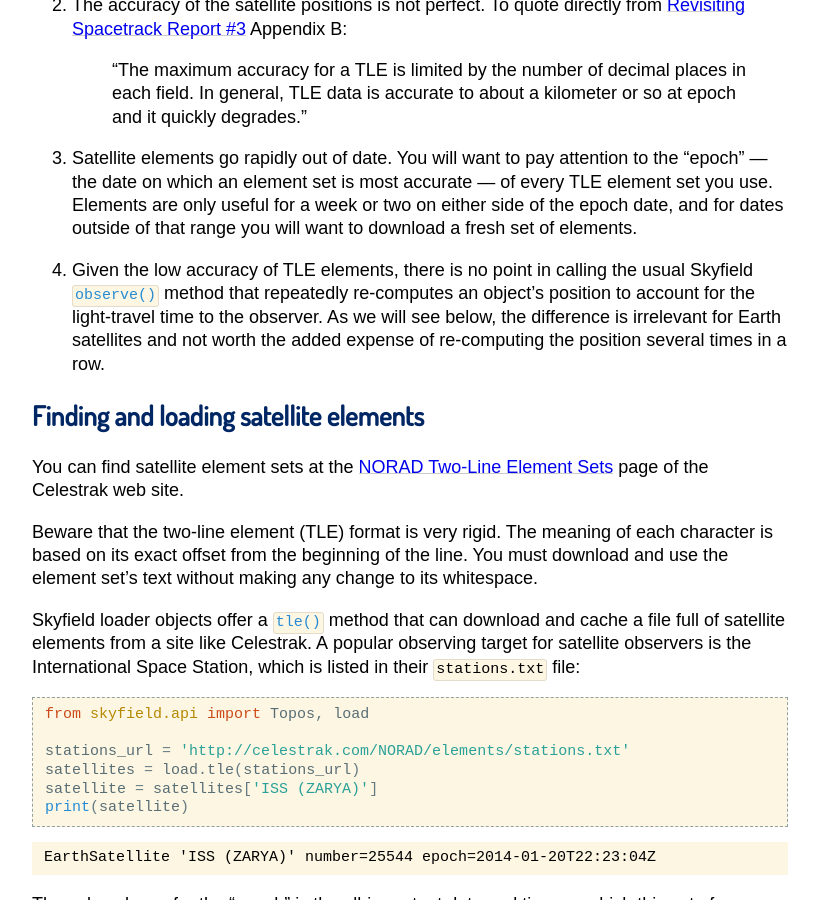
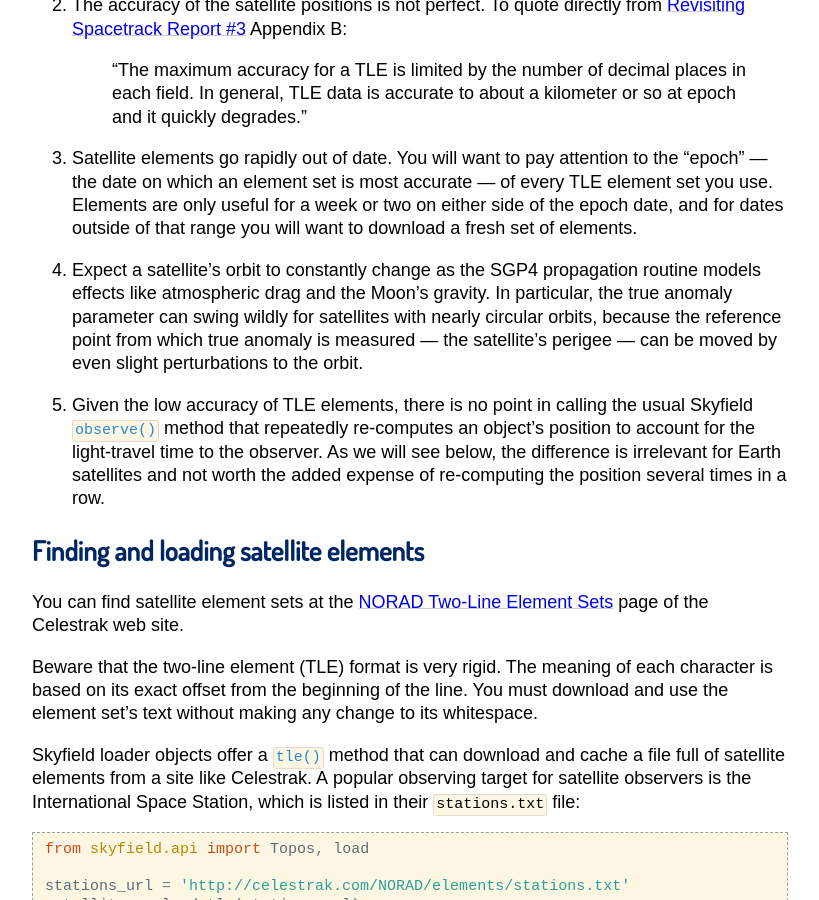
Before and after one commit to skyfielders/python-skyfield, a Sphinx documentation site: the page built from skyfield/documentation/earth-satellites.rst, in a window 1280 px wide and 900 px high, scrolled down 396 px. Shown: the whole window, without its empty margins (230-1049 px from the left). Built offline with Sphinx 7.4.7, drawn with Linux system fonts in a browser that asks for light colours; some web fonts are replaced; pages that are not in the unit, such as notebooks, are missing from menus.

Commit message:
Fix #261 by saying that satellite orbits change

```diff
--- a/skyfield/documentation/earth-satellites.rst
+++ b/skyfield/documentation/earth-satellites.rst
@@ -43,7 +43,16 @@ for artificial satellites in Earth orbit:
    and for dates outside of that range
    you will want to download a fresh set of elements.
 
-4. Given the low accuracy of TLE elements,
+4. Expect a satellite’s orbit to constantly change
+   as the SGP4 propagation routine models effects
+   like atmospheric drag and the Moon’s gravity.
+   In particular, the true anomaly parameter can swing wildly
+   for satellites with nearly circular orbits,
+   because the reference point from which true anomaly is measured —
+   the satellite’s perigee —
+   can be moved by even slight perturbations to the orbit.
+
+5. Given the low accuracy of TLE elements,
    there is no point in calling the usual Skyfield
    :meth:`~skyfield.positionlib.Barycentric.observe()` method
    that repeatedly re-computes an object’s position
```
